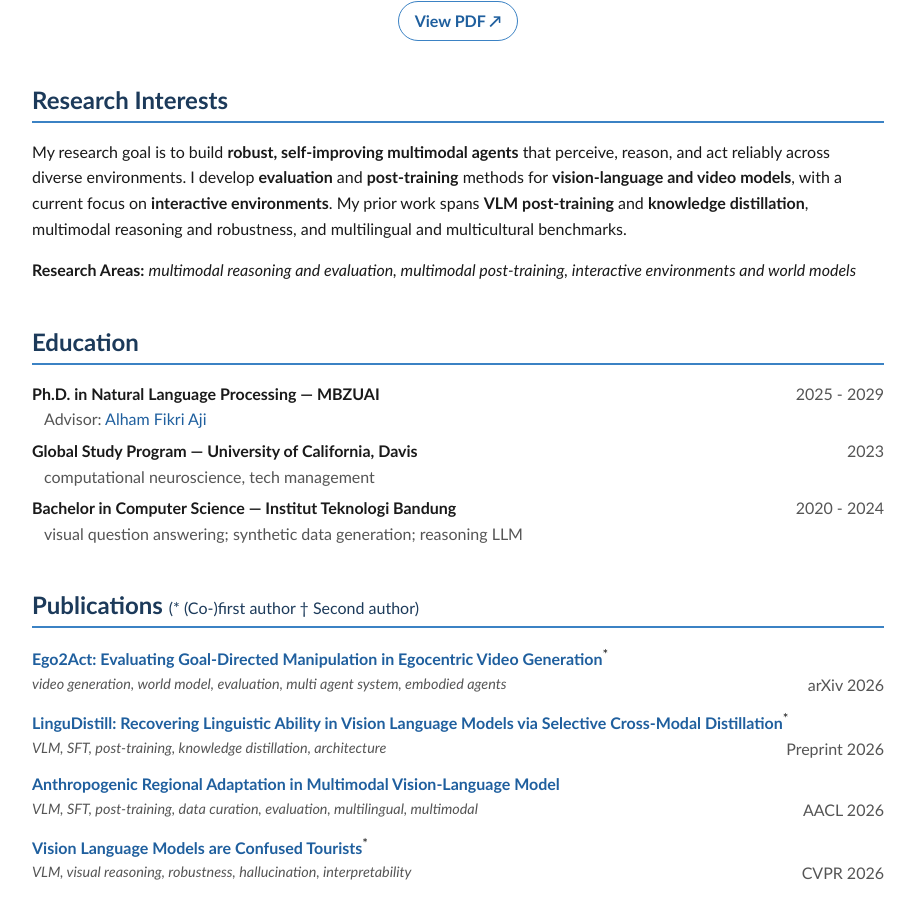
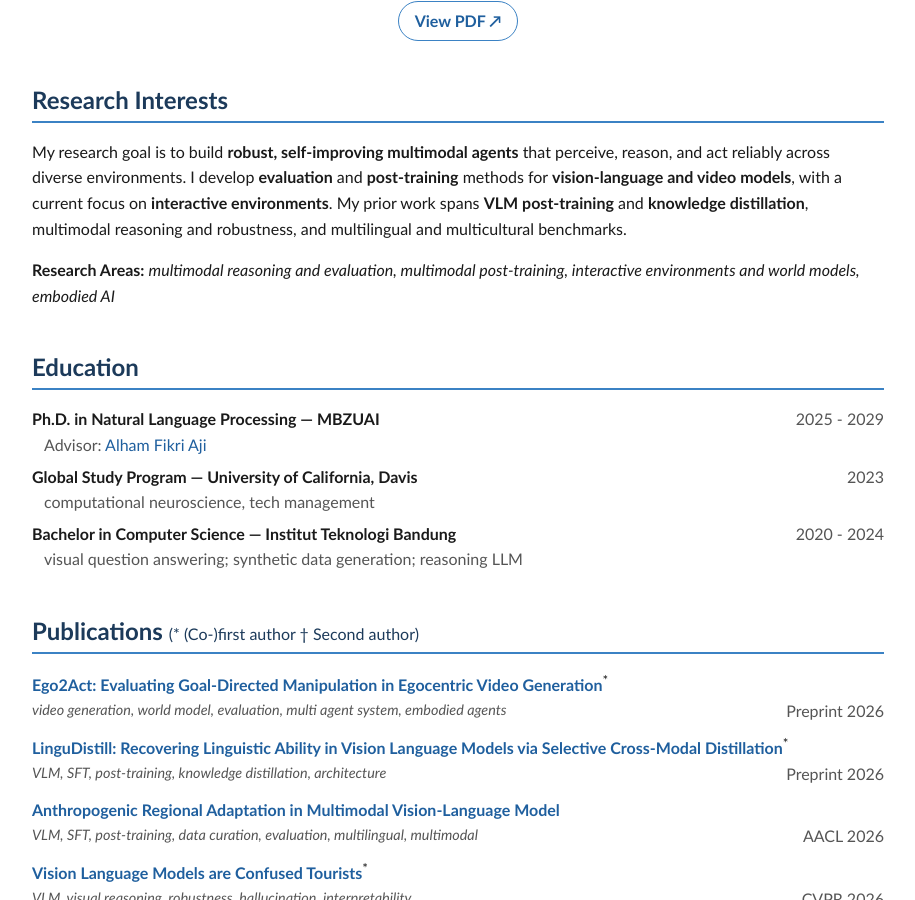
Before and after one commit to patrickamadeus/patrickamadeus.github.io, a Jekyll site: the page built from cv.md, in a window 1280 px wide and 900 px high, scrolled down 198 px. Shown: the whole window, without its empty margins (182-1097 px from the left). Built offline with Jekyll 4.4.1, drawn with Linux system fonts in a browser that asks for light colours; a style sheet for code colours, icons or effects is not loaded.

Commit message:
CV: Ego2Act back to Preprint 2026; add embodied AI to research areas
Co-Authored-By: Claude Sonnet 5.5 <noreply@anthropic.com>

```diff
--- a/_data/cv.yml
+++ b/_data/cv.yml
@@ -20,6 +20,7 @@ interests:
   - multimodal reasoning and evaluation
   - multimodal post-training
   - interactive environments and world models
+  - embodied AI
 
 education:
   - degree: Ph.D. in Natural Language Processing
@@ -42,7 +43,7 @@ publications:
   - title: "Ego2Act: Evaluating Goal-Directed Manipulation in Egocentric Video Generation"
     marker: "*"
     keywords: video generation, world model, evaluation, multi agent system, embodied agents
-    venue: "arXiv 2026"
+    venue: Preprint 2026
     url: https://ego2act.github.io/
   - title: "LinguDistill: Recovering Linguistic Ability in Vision Language Models via Selective Cross-Modal Distillation"
     marker: "*"
```
Also changed, not shown: 1 other file.
